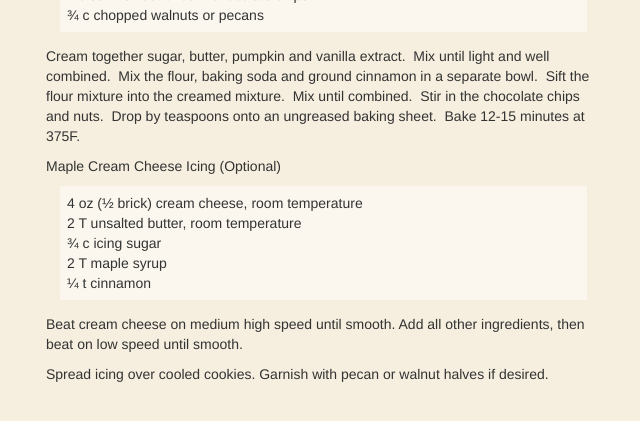
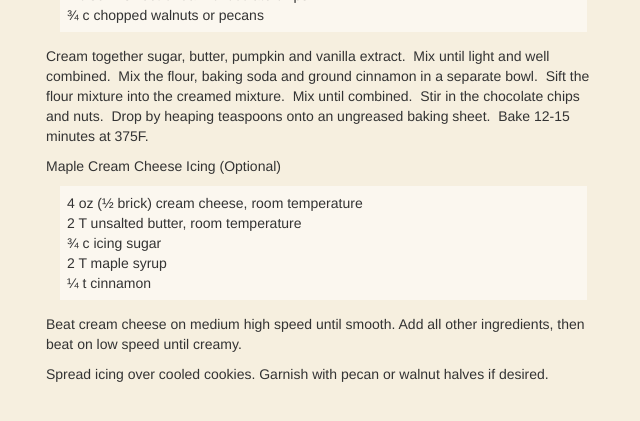
Before and after one commit to JonahBraun/debs-recipes, a Jekyll site: the page built from _posts/2005-09-13-pumpkin-cookies.md, in a window 1280 px wide. Shown: the part 364-785 px from the top of the page, without its empty margins (9-649 px from the left). Built offline with Jekyll 4.4.1, drawn with Linux system fonts in a browser that asks for light colours; nearby versions of some CDN libraries; some web fonts are replaced; Markdown is read by kramdown in place of the engine named in the settings.

Commit message:
Update 2005-09-13-pumpkin-cookies.md

```diff
--- a/_posts/2005-09-13-pumpkin-cookies.md
+++ b/_posts/2005-09-13-pumpkin-cookies.md
@@ -16,7 +16,7 @@ Fall means a ready supply of pumpkins.  Rather than just carve them for Hallowe
 - 1 c semi-sweet or dark chocolate chips
 - ¾ c chopped walnuts or pecans
 
-Cream together sugar, butter, pumpkin and vanilla extract.  Mix until light and well combined.  Mix the flour, baking soda and ground cinnamon in a separate bowl.  Sift the flour mixture into the creamed mixture.  Mix until combined.  Stir in the chocolate chips and nuts.  Drop by teaspoons onto an ungreased baking sheet.  Bake 12-15 minutes at 375F.
+Cream together sugar, butter, pumpkin and vanilla extract.  Mix until light and well combined.  Mix the flour, baking soda and ground cinnamon in a separate bowl.  Sift the flour mixture into the creamed mixture.  Mix until combined.  Stir in the chocolate chips and nuts.  Drop by heaping teaspoons onto an ungreased baking sheet.  Bake 12-15 minutes at 375F.
 
 
 Maple Cream Cheese Icing (Optional)
@@ -27,6 +27,6 @@ Maple Cream Cheese Icing (Optional)
 - 2 T maple syrup
 - ¼ t cinnamon
 
-Beat cream cheese on medium high speed until smooth. Add all other ingredients, then beat on low speed until smooth.
+Beat cream cheese on medium high speed until smooth. Add all other ingredients, then beat on low speed until creamy.
 
 Spread icing over cooled cookies. Garnish with pecan or walnut halves if desired.
```
